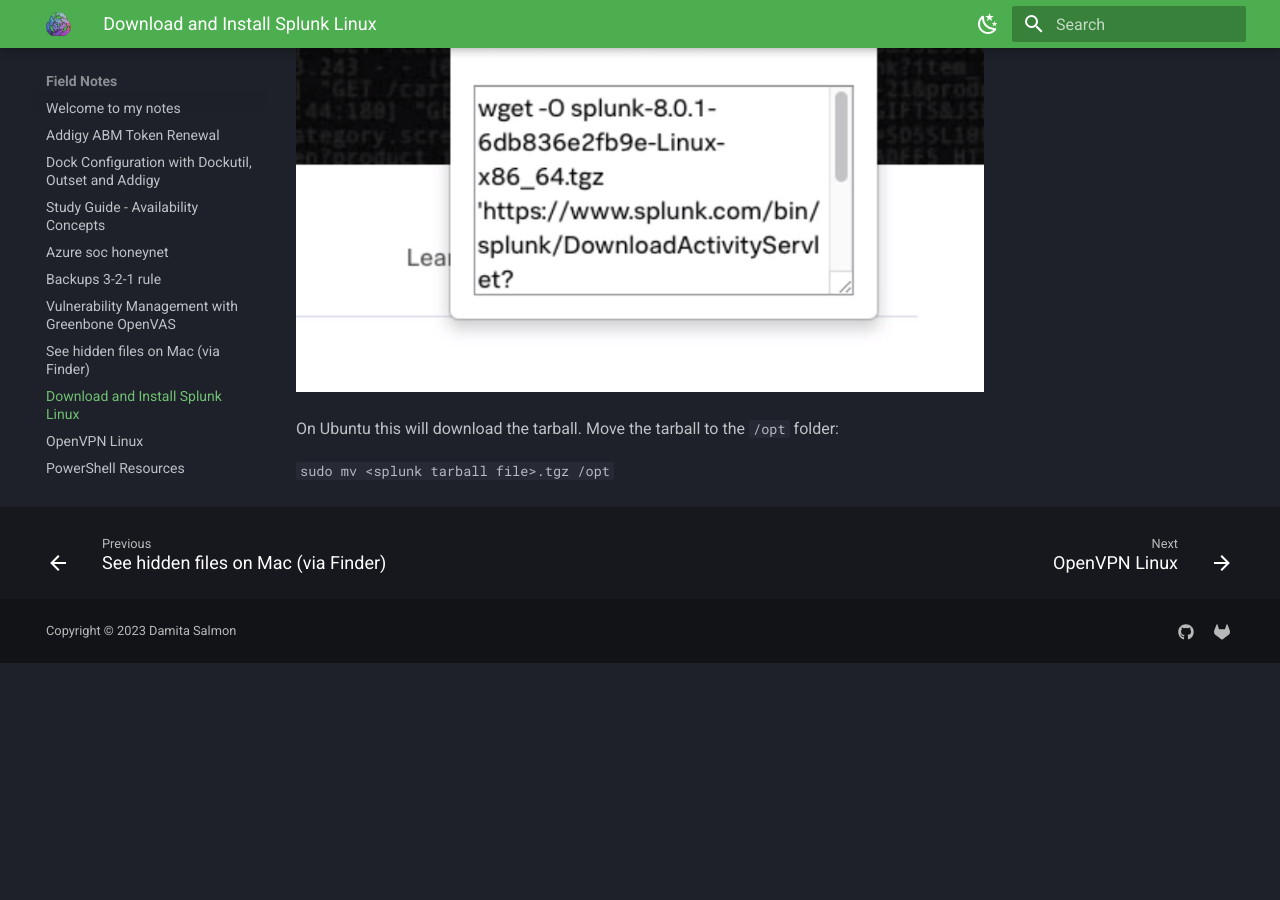
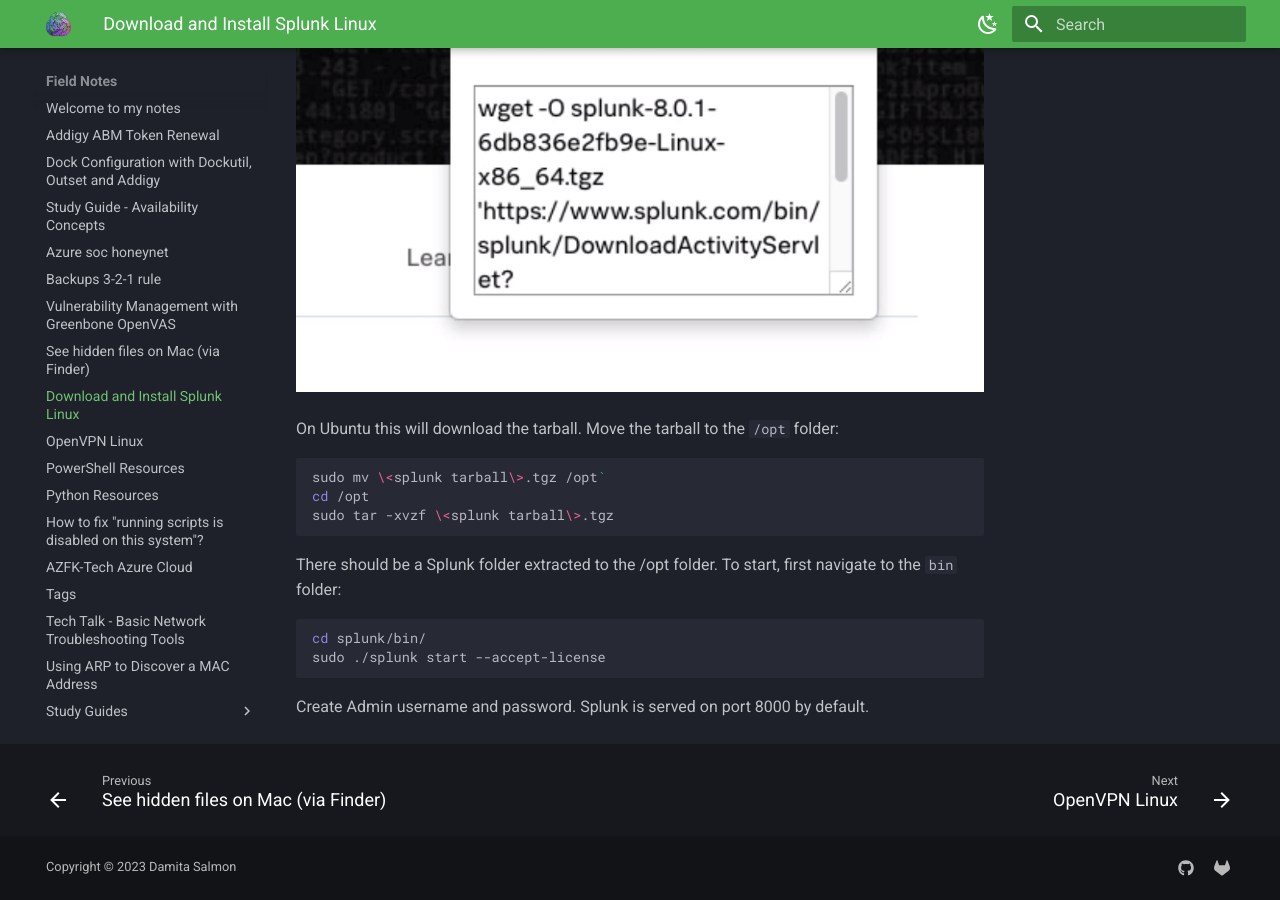
Before and after one commit to damitasalmon/field-notes, an MkDocs documentation site: the page built from docs/install-splunk-linux.md, in a window 1280 px wide and 900 px high, scrolled down 912 px. Built offline with MkDocs 1.6.1 and Material for MkDocs 9.7.7, drawn with Linux system fonts in a browser that asks for light colours; before the commit the page ends 1575 px from its top, so only the background shows below that.

Commit message:
Add Install and first-run instructions

````diff
--- a/docs/install-splunk-linux.md
+++ b/docs/install-splunk-linux.md
@@ -16,4 +16,17 @@
 
 On Ubuntu this will download the tarball. Move the tarball to the `/opt` folder:
 
-`sudo mv <splunk tarball file>.tgz /opt`
+``` sh
+sudo mv \<splunk tarball\>.tgz /opt`
+cd /opt
+sudo tar -xvzf \<splunk tarball\>.tgz
+```
+
+There should be a Splunk folder extracted to the /opt folder. To start, first navigate to the `bin` folder:
+
+``` sh
+cd splunk/bin/
+sudo ./splunk start --accept-license
+```
+
+Create Admin username and password. Splunk is served on port 8000 by default.
````
